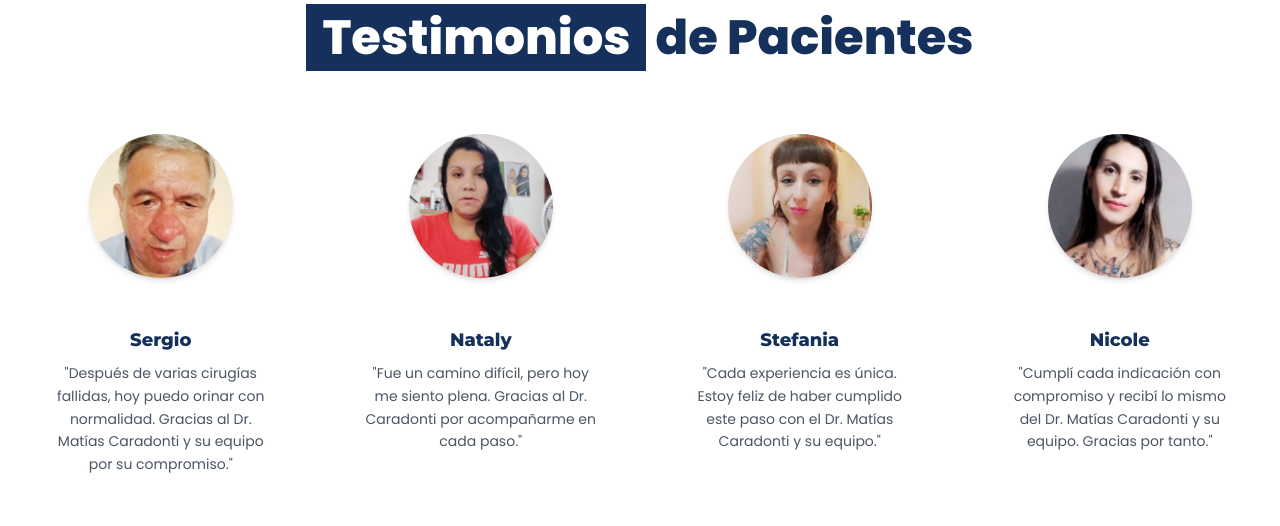
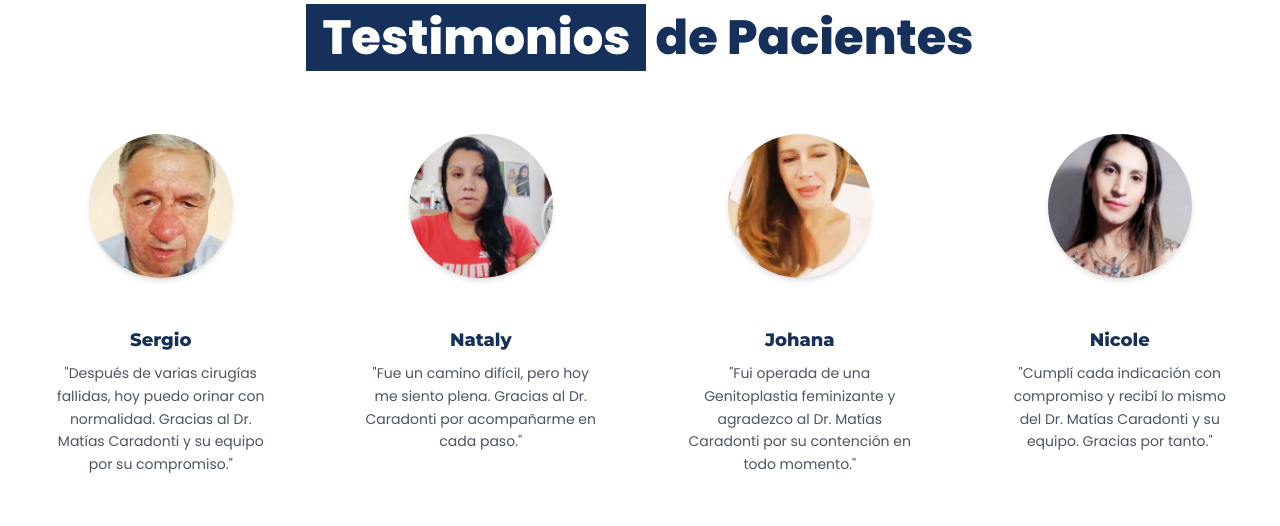
Before and after one commit to jnardi86/matias-Caradonti-Web, a Next.js app: page / in a window 1280 px wide. Shown: the part 4560-5086 px from the top of the page. Built offline with nearby package versions, Linux system fonts and the light colour scheme; no server answers.

Commit message:
new remove testimonial as requested

```diff
--- a/src/sections/testimonials/testimonialsData.js
+++ b/src/sections/testimonials/testimonialsData.js
@@ -9,17 +9,17 @@ const testimonios = [
       foto: "/gallery/testimonials/Nataly.png",
       reseña: "Fue un camino difícil, pero hoy me siento plena. Gracias al Dr. Caradonti por acompañarme en cada paso."
     },
-    {
-      nombre: "Stefania",
-      foto: "/gallery/testimonials/Stefania.png",
-      reseña: "Cada experiencia es única. Estoy feliz de haber cumplido este paso con el Dr. Matías Caradonti y su equipo."
-    },
     // Paciente eliminada por solicitud de la paciente
     // {
-    //   nombre: "Johana",
-    //   foto: "/gallery/testimonials/Johana.png",
-    //   reseña: "Fui operada de una Genitoplastia feminizante y agradezco al Dr. Matías Caradonti por su contención en todo momento."
+    //   nombre: "Stefania",
+    //   foto: "/gallery/testimonials/Stefania.png",
+    //   reseña: "Cada experiencia es única. Estoy feliz de haber cumplido este paso con el Dr. Matías Caradonti y su equipo."
     // },
+    {
+      nombre: "Johana",
+      foto: "/gallery/testimonials/Johana.png",
+      reseña: "Fui operada de una Genitoplastia feminizante y agradezco al Dr. Matías Caradonti por su contención en todo momento."
+    },
     {
       nombre: "Nicole",
       foto: "/gallery/testimonials/Nicole.png",
```
